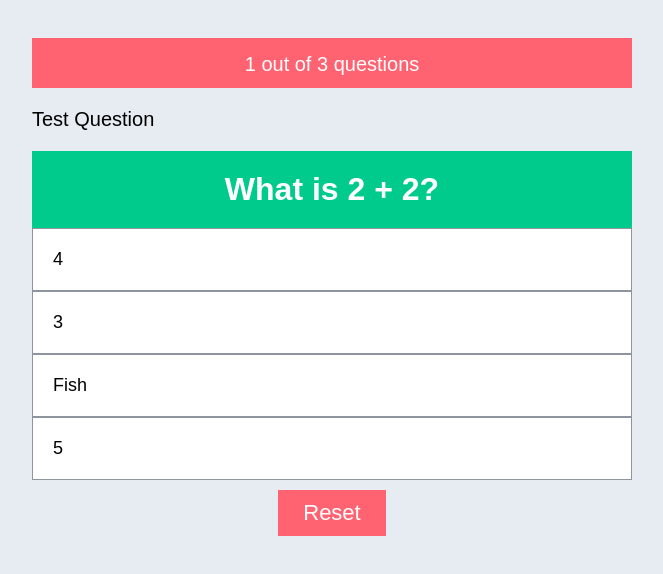
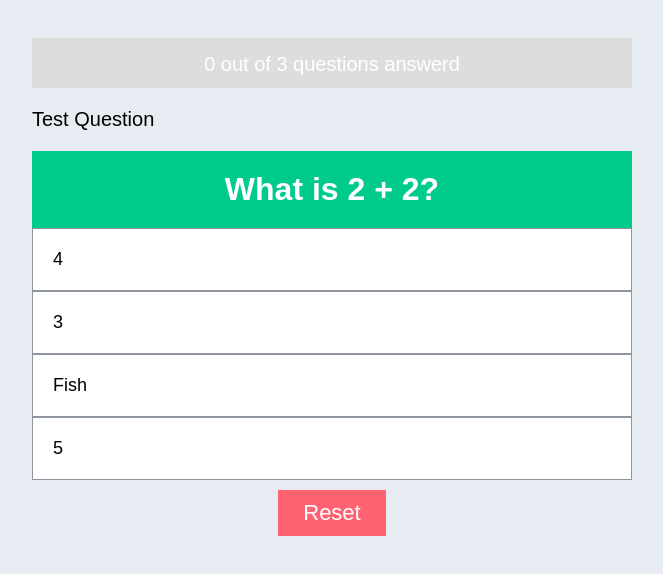
Before and after one commit to KgotsoKP/quiz, a Vue app: page / in a window 1280 px wide. Shown: the top 574 px of the page, without its empty margins (308-971 px from the left). Built offline with nearby package versions, Linux system fonts and the light colour scheme.

Commit message:
Add progress bar

```diff
--- a/src/App.vue
+++ b/src/App.vue
@@ -5,7 +5,6 @@
       :questions="questions"
       :questionsAnswered="questionsAnswered"
       @question-answered="questionsAnswered2"
-      @button-clicked="handleButtonClick"
       />
     <app-result v-else />
     <button type="button" class="reset-btn">Reset</button>
@@ -112,9 +111,6 @@
 
       this.questionsAnswered++
     },
-    handleButtonClick(data) {
-      alert(data)
-    },
     }
 
 }
--- a/src/components/Questions.vue
+++ b/src/components/Questions.vue
@@ -1,8 +1,8 @@
 <template>
     <div class="questions-ctr">
         <div class="progress">
-            <div class="bar"></div>
-            <div class="status">1 out of 3 questions</div>
+            <div class="bar" :style="{ width: `${(questionsAnswered / questions.length) * 100}%` }"></div>
+            <div class="status">{{ questionsAnswered }} out of {{ questions.length }} questions answerd</div>
         </div>
 
         <p @click="sendDataToParent">Test Question</p>
@@ -29,10 +29,6 @@
             this.$emit("question-answered", is_correct);
             //console.log(this.$emit("question-answered", is_correct));
         },
-        sendDataToParent() {
-            console.log("hi")
-      this.$emit('button-clicked', 'Button was clicked!');
-    },
     }
 }
 
```
